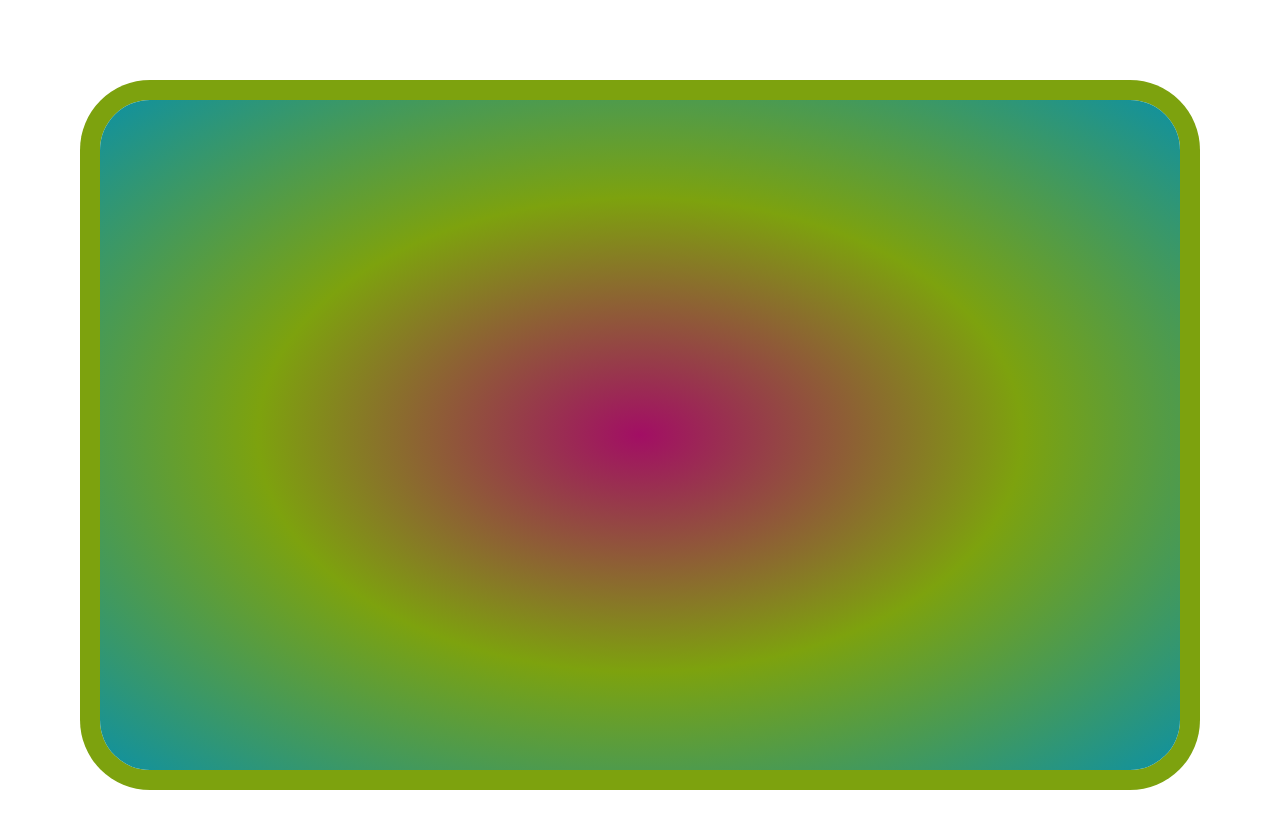
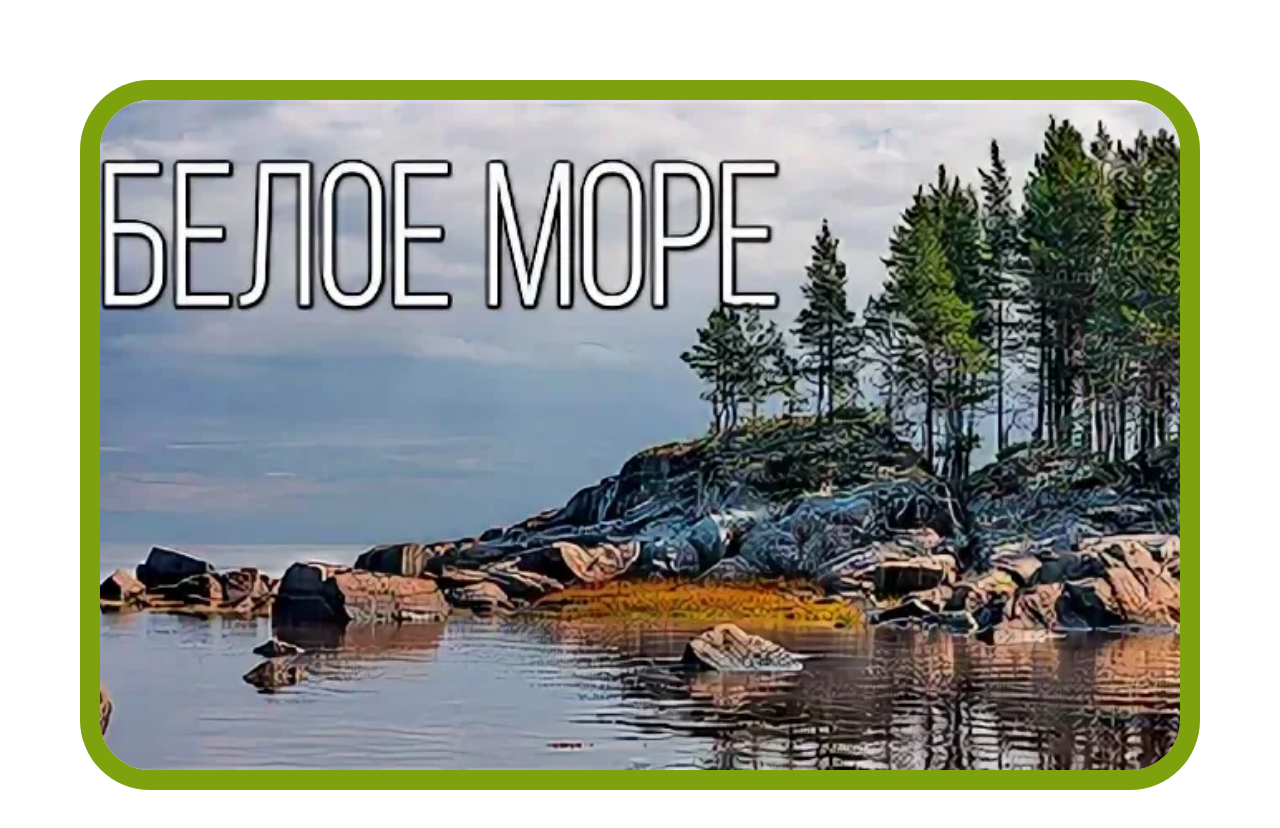
Before and after one commit to Natali300/RepoHW, a plain HTML site: page сво-во becgraynd/index.html in a window 1280 px wide. Shown: the top 828 px of the page. Before the commit the page ends 800 px from the top, so only its background shows below. Drawn offline with Linux system fonts and the light colour scheme.

Commit message:
Add files via upload

```diff
--- a/сво-во becgraynd/index.html
+++ b/сво-во becgraynd/index.html
@@ -1,5 +1,6 @@
 <!DOCTYPE html>
 <html lang="en">
+
 <head>
     <meta charset="UTF-8">
     <meta name="viewport" content="width=device-width, initial-scale=1.0">
@@ -7,11 +8,37 @@
     <link rel="stylesheet" href="style.css">
     <title>Document</title>
 </head>
+
 <body>
     <div class="wr">
-       <div class="block">
+        <div class="block">
+            <!-- <span>Lorem ipsum dolor, sit amet consectetur
+                adipisicing elit. Architecto incidunt quia
+                harum illum totam ipsam quam, eum quasi. Minima
+                sint nemo eius soluta cupiditate earum architecto
+                pariatur aut temporibus necessitatibus!</span> -->
+<br><br><br><br><br>
+<br><br><br><br><br>
+<br><br><br><br><br>
+<br><br><br><br><br>
+<br><br><br><br><br>
+<br><br><br><br><br>
+<br><br><br><br><br>
+<br><br><br><br><br>
+<br><br><br><br><br>
+<br><br><br><br><br><br><br><br>
+<br><br><br><br><br><br><br><br><br>
+<br><br><br><br><br><br><br><br><br>
+<br><br><br><br><br><br><br><br><br>
+        </div>
+    </div>
+    <br><br><br><br><br><br><br>
+    <br><br><br><br><br><br><br><br>
+    <br><br><br><br><br><br><br><br>
+    <br><br><br><br><br><br><br><br><br>
+    <br><br><br><br><br><br><br><br><br>
+    <br><br><br><br><br><br><br><br><br>
+    <br><br><br><br><br><br><br><br><br><br>
+</body>
 
-       </div>
-    </div>
-</body>
 </html>
--- a/сво-во becgraynd/style.css
+++ b/сво-во becgraynd/style.css
@@ -11,5 +11,36 @@
 .block{
     /* background: #440707;
     background: linear-gradient(#440707 ,#0b0744 20%,#440707 50%); */
-  background: radial-gradient(#a20e64,#7da20e,#0e91a2);
+  /* background: radial-gradient(#a20e64,#7da20e,#0e91a2); */
+background: url(imj/картинка.webp) center center/ cover  no-repeat;
+
+ /* background-repeat: no-repeat; ---1 картинка*/
+ /* background-repeat: space;   =====промежуток между картинками */
+ /* background-repeat: round; -----растягивает изображения от края до края */
+
+ /* background-position: 100px 20px;  ось х и щсь у */
+ /* background-position: center top; */
+
+ /* background-attachment: scroll; */
+ /* background-attachment: fixed; */
+ /* background-attachment:scroll; */
+ /* overflow: auto;----- вставляет скрол*/
+
+
+ /* background-size: contain;   ------пропорционально растягивается*/
+ /* background-size: auto; */
+ background-size:cover;
+ /* background: size 100%; */
+
+
+
+
+
+/* ----------универсальные-------------- */
+  /* background-attachment: fixed; */
+  /* background-clip:
+  background-color: #fff;
+  background-image: url();
+  background-position: 0 0;
+  background-size: contain; */
 }
```
Also changed, not shown: сво-во becgraynd/imj/картинка.webp (added).
